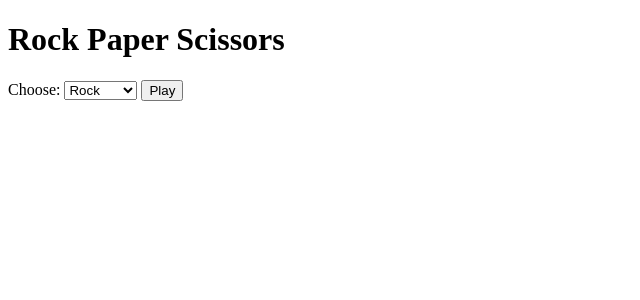
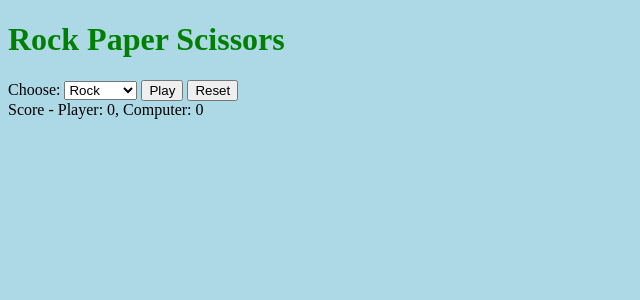
Before and after one commit to sarathyplkr5/rpc-flask, a Flask app: page / in a window 1280 px wide. Shown: the top 300 px of the page, without its empty margins (0-640 px from the left). Run offline with Flask 3, Linux system fonts and the light colour scheme.

Commit message:
added the score feature, new get API created /score and some cosmetic changes to color to try <style> CSS

```diff
--- a/app/app.py
+++ b/app/app.py
@@ -1,14 +1,19 @@
 from flask import Flask, render_template, request, jsonify
 import random
 
+player_wins = 0
+computer_wins = 0
+
 app = Flask(__name__)
 
-@app.route('/')
+@app.route('/', methods=['GET'])
 def index():
     return render_template('index.html')
 
+
 @app.route('/play', methods=['POST'])
 def play():
+
     # Get player's choice from the request
     player_choice = request.json.get('choice')
 
@@ -18,14 +23,24 @@ def play():
 
     # Determine winner
     result = determine_winner(player_choice, computer_choice)
+    if result == "You win!":
+        global player_wins
+        player_wins += 1
+    elif result == "Computer wins!":
+        global computer_wins
+        computer_wins += 1
 
     return jsonify({
         'player_choice': player_choice,
         'computer_choice': computer_choice,
-        'result': result
+        'result': result,
+        'player_score': player_wins,
+        'computer_score': computer_wins
     })
 
 def determine_winner(player, computer):
+    if player not in ['rock', 'paper', 'scissors']:
+        return "Invalid choice. Please choose rock, paper, or scissors."
     if player == computer:
         return "It's a tie!"
     elif (player == 'rock' and computer == 'scissors') or \
@@ -34,6 +49,20 @@ def determine_winner(player, computer):
         return "You win!"
     else:
         return "Computer wins!"
+@app.route('/reset', methods=['POST'])
+def reset():
+    global player_wins, computer_wins
+    player_wins = 0
+    computer_wins = 0
+    return jsonify({'message': 'Game reset successful!',
+                    'player_score': player_wins,
+                    'computer_score': computer_wins})
+@app.route('/score', methods=['GET'])
+def get_score():
+    return jsonify({
+        'player_score': player_wins,
+        'computer_score': computer_wins
+    })
 
 def main():
     app.run(debug=True)
--- a/app/templates/index.html
+++ b/app/templates/index.html
@@ -1,12 +1,18 @@
 <!DOCTYPE html>
 <html lang="en">
 <head>
+    <!-- Basic meta tags for character encoding and responsive design -->
     <meta charset="UTF-8">
     <meta name="viewport" content="width=device-width, initial-scale=1.0">
     <title>Rock Paper Scissors</title>
 </head>
 <body>
     <h1>Rock Paper Scissors</h1>
+    <style>
+        body { background-color: lightblue; }
+        h1 { color: green; }
+    </style>
+    <!-- Game form with player choice selection and control buttons -->
     <form id="game-form">
         <label for="choice">Choose:</label>
         <select id="choice" name="choice">
@@ -15,13 +21,19 @@
             <option value="scissors">Scissors</option>
         </select>
         <button type="submit">Play</button>
+        <button type="reset">Reset</button>
+
     </form>
+    <!-- Container for displaying game results and scores -->
     <div id="result"></div>
+    <div id="score"></div>
 
+    <!-- Script for handling game play submission -->
     <script>
         document.getElementById('game-form').addEventListener('submit', function(event) {
-            event.preventDefault();
+            event.preventDefault();  // Prevent form from submitting normally
             const choice = document.getElementById('choice').value;
+            // Send player's choice to server
             fetch('/play', {
                 method: 'POST',
                 headers: {
@@ -31,9 +43,51 @@
             })
             .then(response => response.json())
             .then(data => {
+                // Display game result
                 document.getElementById('result').innerText = `You chose ${data.player_choice}, computer chose ${data.computer_choice}. ${data.result}`;
+                document.getElementById('score').innerText = `Score - Player: ${data.player_score}, Computer: ${data.computer_score}`;
             });
         });
     </script>
+
+    <!-- Script for handling game reset -->
+    <script>
+        document.getElementById('game-form').addEventListener('reset', function(event) {
+            event.preventDefault();  // Prevent form from resetting normally
+            // Send reset request to server
+            fetch('/reset', {
+                method: 'POST',
+                headers: {
+                    'Content-Type': 'application/json'
+                },
+                body: JSON.stringify({reset: true})
+            })
+            .then(response => response.json())
+            .then(data => {
+                // Display reset confirmation
+                document.getElementById('result').innerText = 'Game reset. Scores have been cleared.';
+                document.getElementById('score').innerText = `Score - Player: ${data.player_score}, Computer: ${data.computer_score}`;
+            });
+        });
+    </script>
+
+    <!-- Script for loading initial score when page loads -->
+    <script>
+        window.onload = function() {
+            fetch('/score', {
+                method: 'GET',
+                headers: {
+                    'Content-Type': 'application/json'
+                }
+            })
+            .then(response => response.json())
+            .then(data => {
+                document.getElementById('score').innerText = `Score - Player: ${data.player_score}, Computer: ${data.computer_score}`;
+            })
+            .catch(error => {
+                 console.error('Error fetching initial score:', error);
+                 document.getElementById('score').innerText = 'Error loading score.';});
+        };
+    </script>
 </body>
 </html>
```
